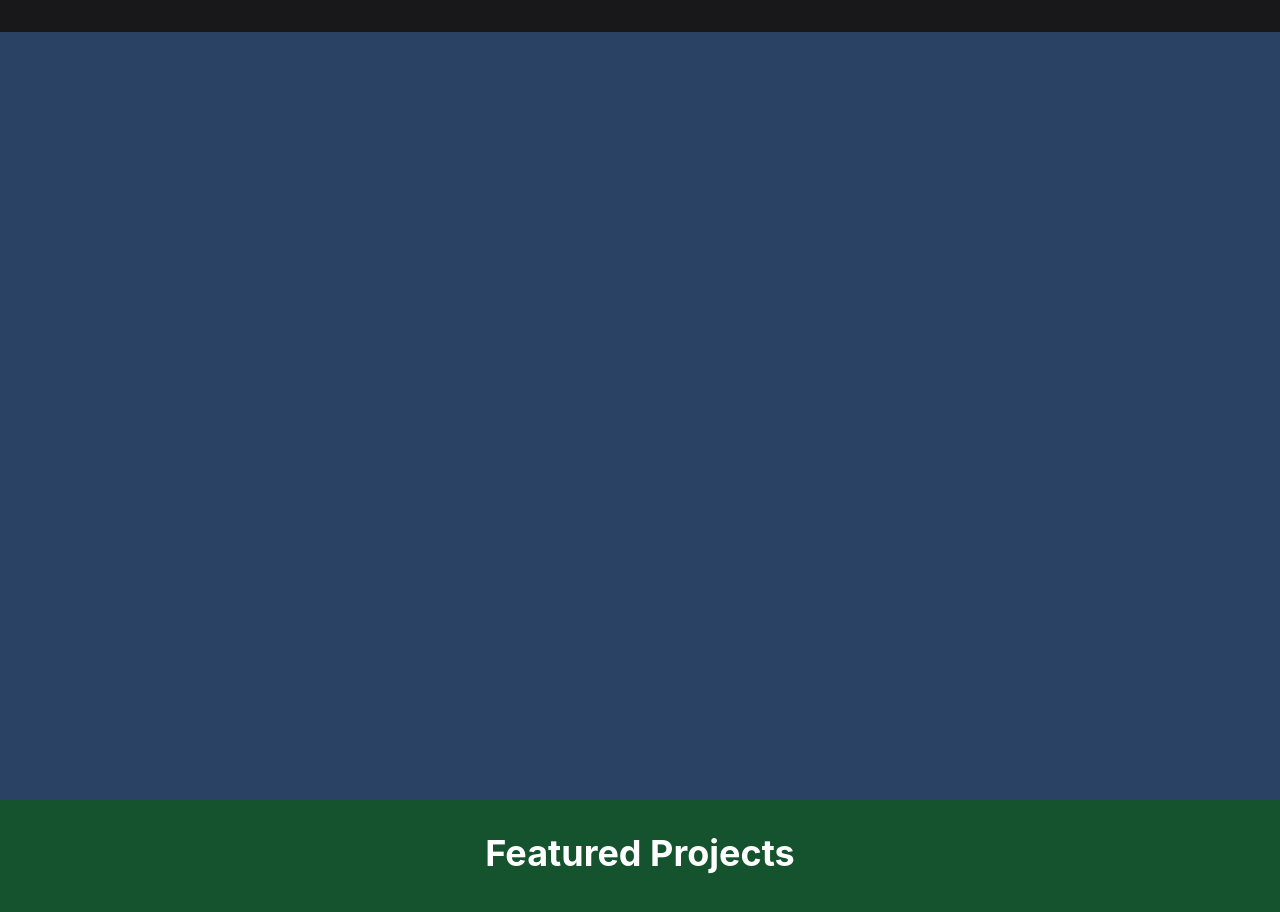
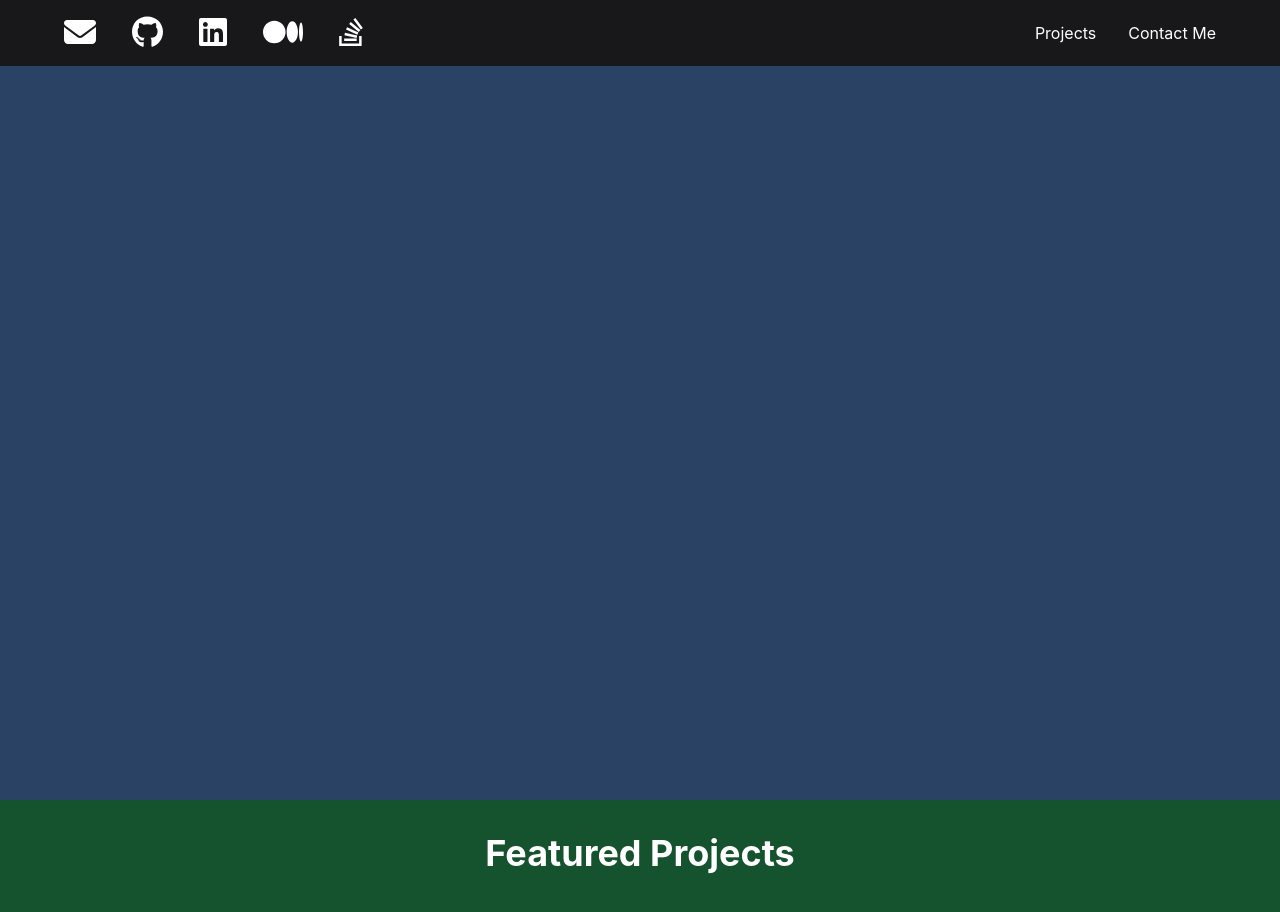
Before and after one commit to caestrada/advance-react-project, a React (Create React App) app: page / in a window 1280 px wide. Shown: the top 912 px of the page. Built offline with nearby package versions, Linux system fonts and the light colour scheme.

Commit message:
complete step 1

```diff
--- a/src/components/Header.js
+++ b/src/components/Header.js
@@ -65,10 +65,24 @@ const Header = () => {
         >
           <nav>
             {/* Add social media links based on the `socials` data */}
+              <HStack spacing={4}>
+              {socials.map((social) => (
+                <a
+                  style={{ paddingRight: "20px" }}
+                  key={social.url}
+                  href={social.url}
+                  target="_blank"
+                >
+                  <FontAwesomeIcon size="2x" icon={social.icon} />
+                </a>
+              ))}
+            </HStack>
           </nav>
           <nav>
             <HStack spacing={8}>
               {/* Add links to Projects and Contact me section */}
+              <a className="pointer-cursor" onClick={handleClick('projects')}>Projects</a>
+              <a className="pointer-cursor" onClick={handleClick('contactme')}>Contact Me</a>
             </HStack>
           </nav>
         </HStack>
--- a/src/index.css
+++ b/src/index.css
@@ -15,3 +15,7 @@ code {
   font-family: source-code-pro, Menlo, Monaco, Consolas, 'Courier New',
     monospace;
 }
+
+.pointer-cursor {
+  cursor: pointer;
+}
```
